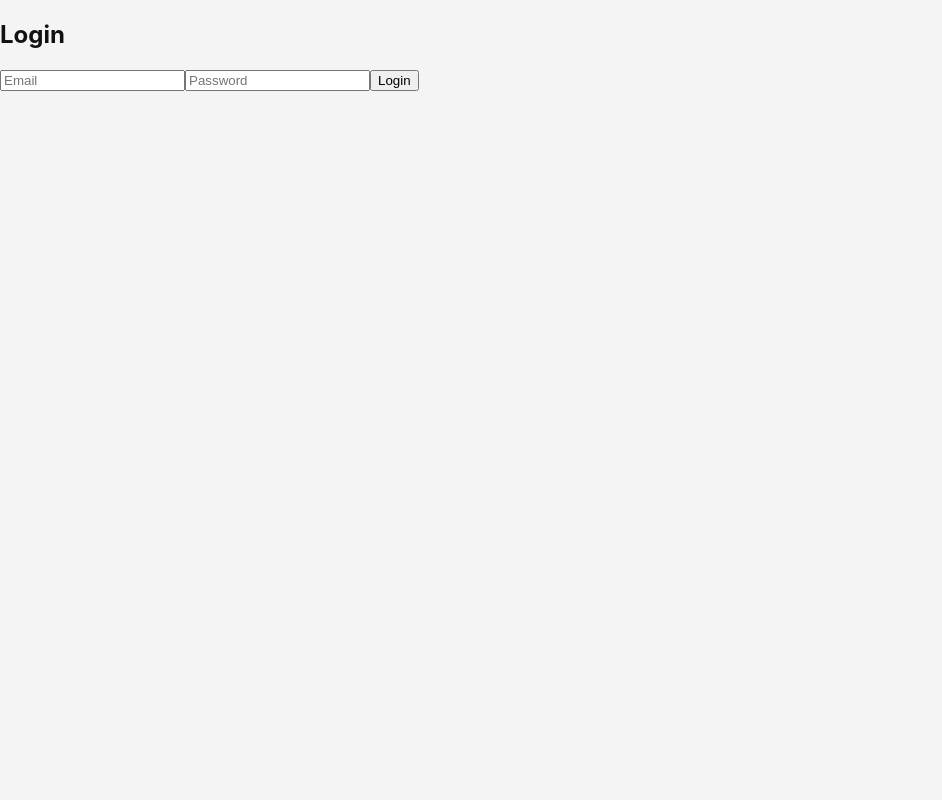
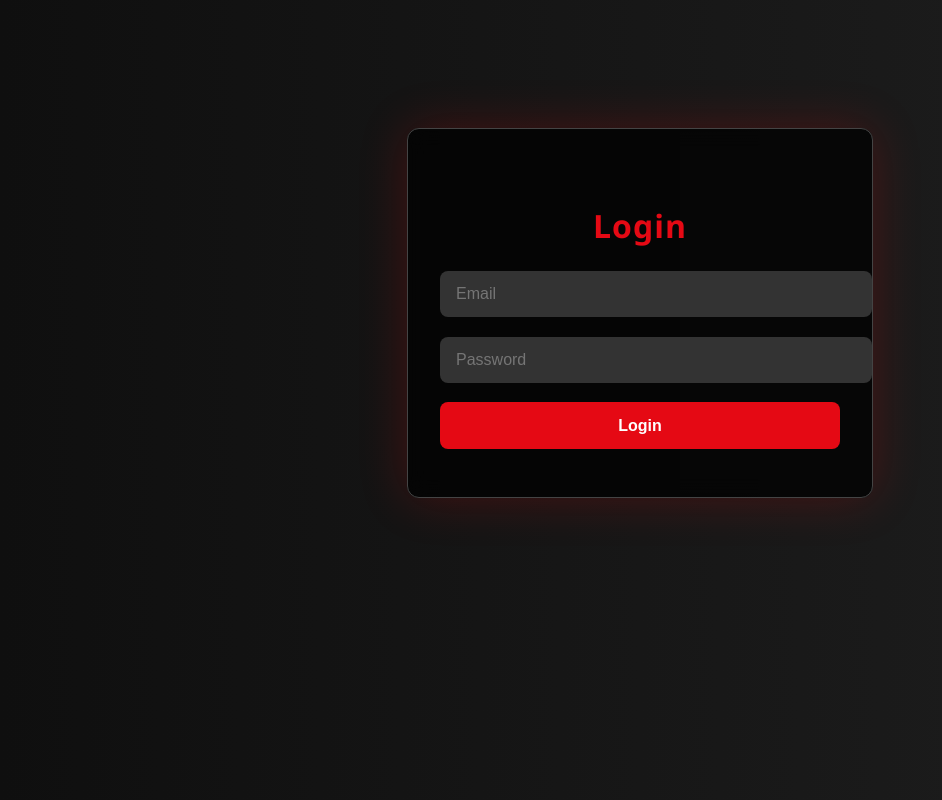
Before and after one commit to Mystic-One-1/FullStackProj, a React (Create React App) app in the folder client/: page /login in a window 1280 px wide. Shown: the whole page, without its empty margins (0-942 px from the left). Built offline with nearby package versions, Linux system fonts and the light colour scheme.

Commit message:
added landing page

```diff
--- a/client/src/App.js
+++ b/client/src/App.js
@@ -1,32 +1,41 @@
 import React from 'react';
 import { BrowserRouter as Router, Routes, Route } from 'react-router-dom';
 
-import Home from './pages/Home';
+import Dashboard from './pages/Dashboard_user';
 import Login from './pages/Login';
 import Register from './pages/Register';
 import Admin from './pages/Admin';
 import MoviePlayer from './pages/MoviePlayer';
 import Profile from './pages/Profile';
-
-
-
+import Landing from './pages/Landing';
 
 import { AuthProvider } from './context/AuthContext';
 import ProtectedRoute from './components/ProtectedRoute';
 import { ThemeProvider } from './context/ThemeContext';
+
 function App() {
   return (
     <AuthProvider>
       <ThemeProvider>
         <Router>
           <Routes>
-          <Route path="/" element={<Home />} />
+            <Route path="/" element={<Landing />} />
             <Route path="/login" element={<Login />} />
             <Route path="/register" element={<Register />} />
             <Route path="/movie/:id" element={<MoviePlayer />} />
             <Route path="/profile" element={<Profile />} />
 
-          {/* 🔐 Admin protected route */}
+            {/* ✅ Protected user dashboard */}
+            <Route
+              path="/dashboard"
+              element={
+                <ProtectedRoute>
+                  <Dashboard />
+                </ProtectedRoute>
+              }
+            />
+
+            {/* 🔐 Admin dashboard route */}
             <Route
               path="/admin"
               element={
--- a/client/src/context/AuthContext.jsx
+++ b/client/src/context/AuthContext.jsx
@@ -14,7 +14,7 @@ useEffect(() => {
     if (storedToken) {
       setToken(storedToken);
       if (storedUser) {
-      setUser(JSON.parse(storedUser)); // ✅ Add this line
+        setUser(JSON.parse(storedUser));
       }
 
       const fetchProfile = async () => {
@@ -33,8 +33,17 @@ useEffect(() => {
     }
   }, []);
 
+  // ✅ Logout Function
+  const logout = () => {
+    localStorage.removeItem('accessToken');
+    localStorage.removeItem('user');
+    setUser(null);
+    setToken(null);
+    window.location.href = '/'; // Or use navigate('/login') if you're inside a component
+  };
+
   return (
-    <AuthContext.Provider value={{ user, token, setUser }}>
+    <AuthContext.Provider value={{ user, token, setUser, logout }}>
       {children}
     </AuthContext.Provider>
   );
--- a/client/src/pages/Home.jsx
+++ b/client/src/pages/Dashboard_user.jsx
@@ -1,14 +1,16 @@
 import React, { useEffect, useState, useContext } from 'react';
 import API from '../services/api';
-import './Home.css';
+import './Dashboard_user.css';
 import ThemeToggle from '../components/ThemeToggle';
 import { AuthContext } from '../context/AuthContext';
+import { useNavigate } from 'react-router-dom';
 
 const Home = () => {
   const [movies, setMovies] = useState([]);
   const [loading, setLoading] = useState(true);
   const [error, setError] = useState('');
-  const { user } = useContext(AuthContext);
+  const { user, logout } = useContext(AuthContext); // ✅ get logout
+  const navigate = useNavigate(); // for redirect
 
   const fetchMovies = async () => {
     try {
@@ -26,12 +28,20 @@ const Home = () => {
     fetchMovies();
   }, []);
 
+  const handleLogout = () => {
+    logout();
+    navigate('/'); // Redirect to landing page
+  };
+
   return (
     <div className="home-container">
       <ThemeToggle />
       <a href="/profile" style={{ color: 'skyblue', marginRight: '1rem' }}>
         My Profile
       </a>
+      <button onClick={handleLogout} style={{ marginLeft: '1rem' }}>
+        🚪 Logout
+      </button>
 
       {user && <h2 style={{ marginBottom: '1rem' }}>🎬 Welcome, {user.name}!</h2>}
       {!user && <h2 style={{ marginBottom: '1rem' }}>🎬 Movie Catalog</h2>}
@@ -55,13 +65,20 @@ const Home = () => {
               src={movie.posterUrl}
               alt={movie.title}
               onError={(e) =>
-                (e.target.src = 'https://images.pexels.com/photos/56866/garden-rose-red-pink-56866.jpeg?cs=srgb&dl=pexels-pixabay-56866.jpg&fm=jpg')
+                (e.target.src =
+                  'https://images.pexels.com/photos/56866/garden-rose-red-pink-56866.jpeg?cs=srgb&dl=pexels-pixabay-56866.jpg&fm=jpg')
               }
             />
             <div className="movie-info">
-              <h3>{movie.title} ({movie.year})</h3>
-              <p><strong>Genre:</strong> {movie.genre}</p>
-              <p><strong>Rating:</strong> {movie.rating}</p>
+              <h3>
+                {movie.title} ({movie.year})
+              </h3>
+              <p>
+                <strong>Genre:</strong> {movie.genre}
+              </p>
+              <p>
+                <strong>Rating:</strong> {movie.rating}
+              </p>
               <p>{movie.synopsis}</p>
             </div>
           </div>
--- a/client/src/pages/Landing.css
+++ b/client/src/pages/Landing.css
@@ -1,17 +1,65 @@
-.landing-container {
+.landing {
+  padding: 2rem;
   text-align: center;
-  padding: 2rem;
+  background-color: #111;
+  color: #fff;
+  min-height: 100vh;
 }
 
-.landing-buttons button {
-  margin: 1rem;
-  padding: 0.75rem 1.5rem;
-  font-size: 1rem;
-  cursor: pointer;
+.title {
+  font-size: 3rem;
+  margin-bottom: 0.5rem;
 }
 
-.plans-section, .trending-section {
+.subtitle {
+  font-size: 1.2rem;
+  margin-bottom: 2rem;
+}
+
+.buttons {
+  margin-bottom: 2rem;
+}
+
+.btn {
+  display: inline-block;
+  margin: 0 1rem;
+  padding: 0.8rem 1.5rem;
+  background: crimson;
+  color: #fff;
+  text-decoration: none;
+  border-radius: 5px;
+  font-weight: bold;
+}
+
+.section-title {
   margin-top: 2rem;
-  text-align: left;
-  padding: 1rem;
+  font-size: 1.5rem;
+  border-bottom: 2px solid crimson;
+  display: inline-block;
+  padding-bottom: 0.5rem;
 }
+
+.movie-grid {
+  display: flex;
+  justify-content: center;
+  gap: 2rem;
+  margin-top: 1rem;
+  flex-wrap: wrap;
+}
+
+.movie-card {
+  background: #222;
+  border-radius: 8px;
+  padding: 0.5rem;
+  width: 150px;
+}
+
+.movie-card img {
+  width: 100%;
+  border-radius: 5px;
+}
+
+.movie-card p {
+  margin-top: 0.5rem;
+  font-weight: bold;
+}
--- a/client/src/pages/Landing.jsx
+++ b/client/src/pages/Landing.jsx
@@ -1,22 +1,42 @@
-// src/pages/Landing.js
-import React from 'react';
-import { Link } from 'react-router-dom';
-import './Landing.css'; // Optional: add some public styles
+import React, { useContext, useEffect } from 'react';
+import { Link, useNavigate } from 'react-router-dom';
+import './Landing.css';
+import { AuthContext } from '../context/AuthContext';
 
 const Landing = () => {
+  const { user } = useContext(AuthContext);
+  const navigate = useNavigate();
+
+  useEffect(() => {
+    if (user) {
+      navigate('/dashboard');
+    }
+  }, [user, navigate]);
+
+  const trendingMovies = [
+    { title: 'Stranger Things', poster: 'https://i.imgur.com/ZXBtVw7.jpg' },
+    { title: 'Breaking Bad', poster: 'https://i.imgur.com/ZmC1f5N.jpg' },
+    { title: 'The Dark Knight', poster: 'https://i.imgur.com/3fJ1P48.jpg' },
+  ];
+
   return (
-    <div className="landing-container">
-      <h1>🍿 Welcome to MovieHub!</h1>
-      <p>Stream your favorite movies with flexible plans:</p>
+    <div className="landing">
+      <h1 className="title">🎬 Welcome to StreamVerse</h1>
+      <p className="subtitle">Binge your favorite movies & shows</p>
 
-      <ul>
-        <li><strong>Basic:</strong> 480p quality</li>
-        <li><strong>Standard:</strong> 720p HD</li>
-        <li><strong>Premium:</strong> 1080p + multi-device support</li>
-      </ul>
+      <div className="buttons">
+        <Link to="/login" className="btn">Login</Link>
+        <Link to="/register" className="btn">Register</Link>
+      </div>
 
-      <div style={{ marginTop: '1rem' }}>
-        <Link to="/login">🔐 Sign In</Link> | <Link to="/register">📝 Register</Link>
+      <h2 className="section-title">🔥 Trending Now</h2>
+      <div className="movie-grid">
+        {trendingMovies.map((movie, i) => (
+          <div key={i} className="movie-card">
+            <img src={movie.poster} alt={movie.title} />
+            <p>{movie.title}</p>
+          </div>
+        ))}
       </div>
     </div>
   );
--- /dev/null
+++ b/client/src/pages/Login.css
@@ -0,0 +1,80 @@
+/* Fullscreen cinematic background */
+body {
+  margin: 0;
+  padding: 0;
+  background: linear-gradient(to right, #0f0f0f, #1f1f1f);
+  font-family: 'Segoe UI', Tahoma, Geneva, Verdana, sans-serif;
+  color: #fff;
+  overflow: hidden;
+}
+
+/* Center the login form */
+form {
+  background: rgba(0, 0, 0, 0.75);
+  border: 1px solid #444;
+  border-radius: 12px;
+  max-width: 400px;
+  margin: 10% auto;
+  padding: 3rem 2rem;
+  box-shadow: 0 0 50px rgba(255, 0, 0, 0.2);
+  backdrop-filter: blur(10px);
+  animation: fadeIn 1s ease-out;
+}
+
+/* Heading style */
+form h2 {
+  text-align: center;
+  font-size: 2rem;
+  margin-bottom: 1.5rem;
+  color: #e50914;
+  letter-spacing: 1px;
+}
+
+/* Input fields */
+form input {
+  width: 100%;
+  padding: 0.9rem 1rem;
+  margin-bottom: 1.2rem;
+  border: none;
+  border-radius: 8px;
+  background: #333;
+  color: #fff;
+  font-size: 1rem;
+  transition: background 0.3s ease;
+}
+
+form input:focus {
+  background: #444;
+  outline: none;
+  box-shadow: 0 0 0 2px #e50914;
+}
+
+/* Button */
+form button {
+  width: 100%;
+  padding: 0.9rem;
+  background: #e50914;
+  color: white;
+  border: none;
+  border-radius: 8px;
+  font-weight: bold;
+  font-size: 1rem;
+  cursor: pointer;
+  transition: background 0.3s ease;
+}
+
+form button:hover {
+  background: #f6121d;
+}
+
+/* Animation */
+@keyframes fadeIn {
+  0% {
+    opacity: 0;
+    transform: translateY(-20px);
+  }
+  100% {
+    opacity: 1;
+    transform: translateY(0);
+  }
+}
--- a/client/src/pages/Login.jsx
+++ b/client/src/pages/Login.jsx
@@ -1,6 +1,6 @@
 import React, { useState } from 'react';
 import API from '../services/api'; // ✅ using axios instance with token handling
-
+import './Login.css';
 const Login = () => {
   const [email, setEmail] = useState('');
   const [password, setPassword] = useState('');
```
Also changed, not shown: client/src/pages/Dashboard_user.css (renamed from client/src/pages/Home.css). Lines whose indentation alone changed are shown as unchanged.
